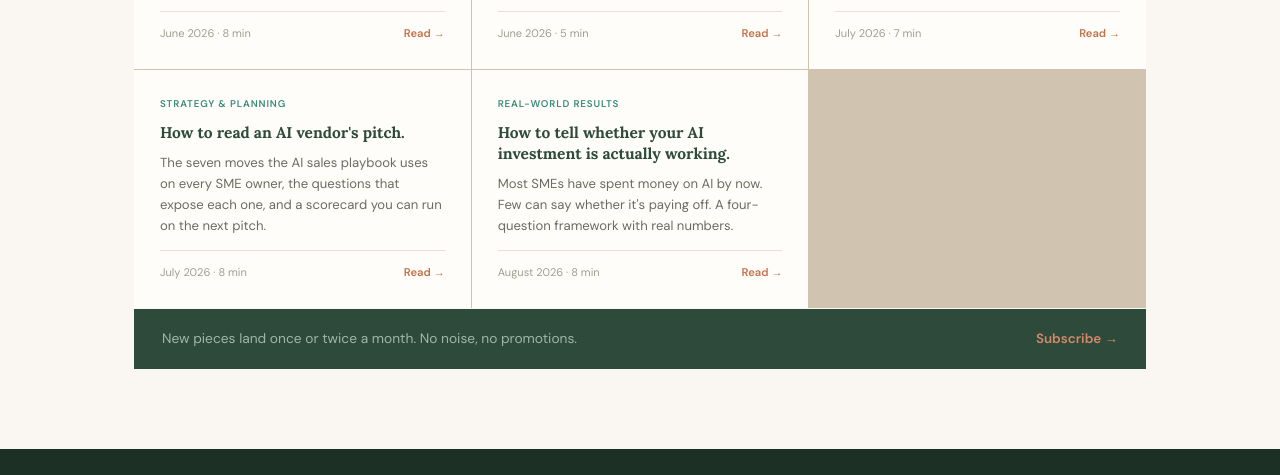
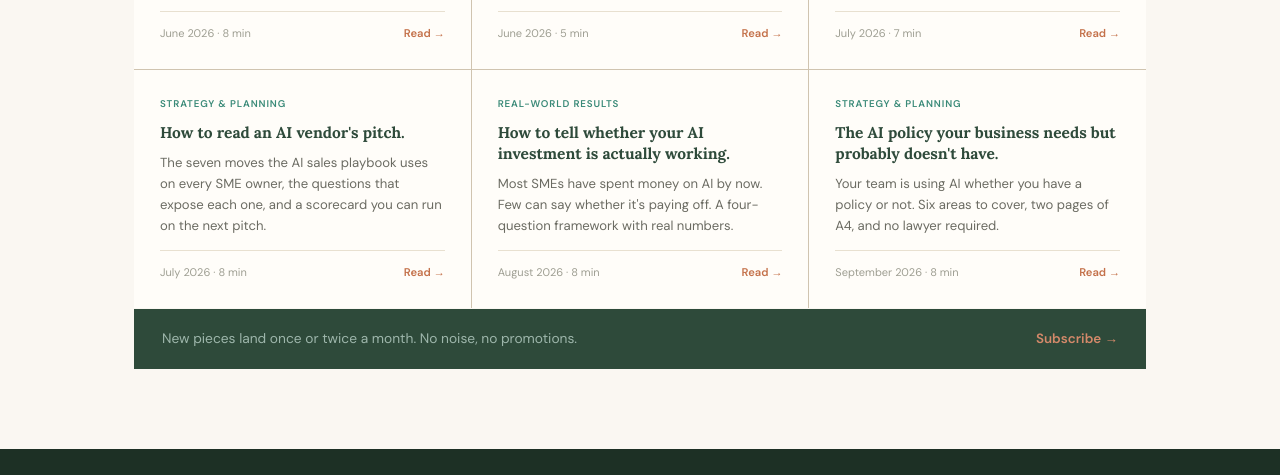
Before and after one commit to Dasbeasten/yea-i-consulting, a website: page insights.html in a window 1280 px wide. Shown: the part 1343-1818 px from the top of the page. Drawn offline with Linux system fonts and the light colour scheme.

Commit message:
Add files via upload

```diff
--- a/insights.html
+++ b/insights.html
@@ -299,6 +299,12 @@ footer{background:var(--ink-d);padding:48px 5% 28px}
       <p class="grid-intro">Most SMEs have spent money on AI by now. Few can say whether it's paying off. A four-question framework with real numbers.</p>
       <div class="grid-foot"><span class="grid-date">August 2026 · 8 min</span><span class="grid-read">Read →</span></div>
     </a>
+    <a href="/insights/ai-policy-for-smes.html" class="grid-art">
+      <div class="grid-tag">Strategy &amp; Planning</div>
+      <div class="grid-title">The AI policy your business needs but probably doesn't have.</div>
+      <p class="grid-intro">Your team is using AI whether you have a policy or not. Six areas to cover, two pages of A4, and no lawyer required.</p>
+      <div class="grid-foot"><span class="grid-date">September 2026 · 8 min</span><span class="grid-read">Read →</span></div>
+    </a>
   </div>
 
   <div style="background:var(--ink);padding:18px 28px;margin-top:1px;display:flex;align-items:center;justify-content:space-between;flex-wrap:wrap;gap:16px">
```
